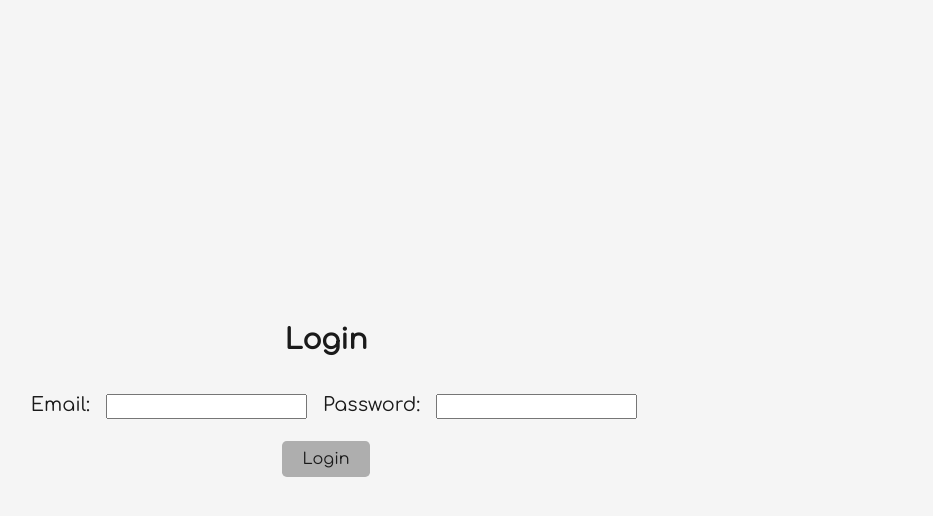
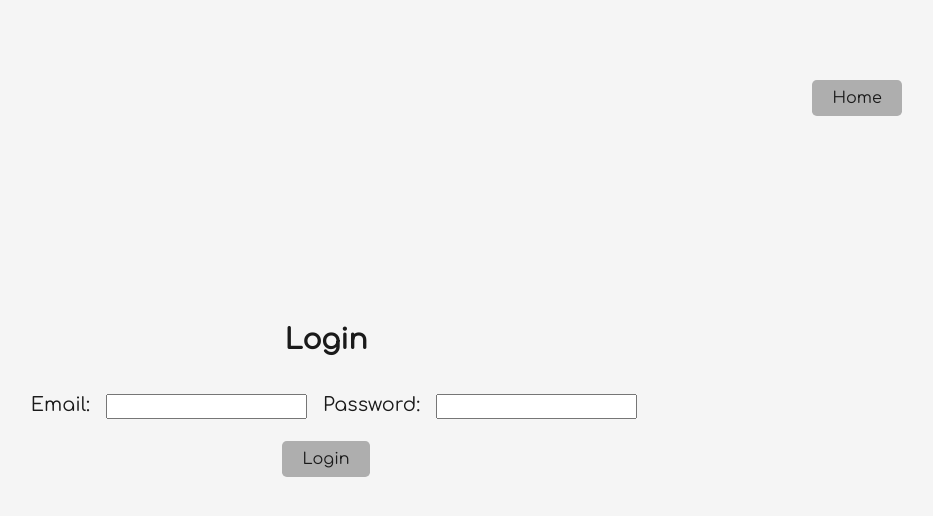
Before and after one commit to codeygallup/onTask, a React (Create React App) app in the folder client/: page /login in a window 1280 px wide. Shown: the top 516 px of the page, without its empty margins (314-1247 px from the left). Built offline with nearby package versions, Linux system fonts and the light colour scheme.

Commit message:
added return button to all pages

```diff
--- a/client/src/App.css
+++ b/client/src/App.css
@@ -53,3 +53,9 @@
 .logout:hover {
   border-color: #35968f;
 }
+
+.return {
+  position: absolute;
+  top: 10%;
+  right: 5%;
+}
--- a/client/src/pages/Login.js
+++ b/client/src/pages/Login.js
@@ -2,6 +2,7 @@ import React, { useState } from "react";
 import Auth from "../utils/auth";
 import { LOGIN } from "../utils/mutations";
 import { useMutation } from "@apollo/client";
+import { Link } from "react-router-dom";
 
 const Login = () => {
   const [formData, setFormData] = useState({
@@ -18,7 +19,7 @@ const Login = () => {
   };
 
   const handleSubmit = async (e) => {
-    e.preventDefault()
+    e.preventDefault();
 
     const form = e.currentTarget;
     if (form.checkValidity() === false) {
@@ -42,6 +43,10 @@ const Login = () => {
   };
 
   return (
+    <>
+      <Link to="/">
+        <button className="btn return">Home</button>
+      </Link>
       <form className="login text-center" onSubmit={handleSubmit}>
         <h3 className="mb-5">Login</h3>
         <label className="mx-3">Email:</label>
@@ -62,8 +67,11 @@ const Login = () => {
           required
         />
         <br />
-      <button type="submit" className="btn">Login</button>
+        <button type="submit" className="btn">
+          Login
+        </button>
       </form>
+    </>
   );
 };
 
--- a/client/src/pages/Project.js
+++ b/client/src/pages/Project.js
@@ -1,5 +1,6 @@
 import { useMutation } from "@apollo/client";
 import React, { useState } from "react";
+import { Link } from "react-router-dom";
 import { ADD_PROJECT } from "../utils/mutations";
 
 const Project = () => {
@@ -24,7 +25,7 @@ const Project = () => {
       await addProject({
         variables: { ...project },
       });
-      window.location.replace('/')
+      window.location.replace("/");
     } catch (err) {
       console.error(err);
     }
@@ -34,11 +35,15 @@ const Project = () => {
       description: "",
       complete: false,
     });
-
   };
 
   return (
     <>
+      <>
+        <Link to="/">
+        <button className="btn return">Home</button>
+        </Link>
+      </>
       <form className="login text-center" onSubmit={handleSubmit}>
         <h3 className="mb-5">Add New Project</h3>
         <label className="mx-3">Title:</label>
--- a/client/src/pages/ProjectUpdate.js
+++ b/client/src/pages/ProjectUpdate.js
@@ -1,12 +1,12 @@
 import { useMutation, useQuery } from "@apollo/client";
 import React, { useState } from "react";
-import { useParams } from "react-router-dom";
+import { Link, useParams } from "react-router-dom";
 import { UPDATE_PROJECT } from "../utils/mutations";
 import { ONE_PROJECT } from "../utils/queries";
 
 function ProjectUpdate() {
   let { id } = useParams();
-  console.log("🚀 ~ file: ProjectUpdate.js ~ line 9 ~ ProjectUpdate ~ id", id)
+  console.log("🚀 ~ file: ProjectUpdate.js ~ line 9 ~ ProjectUpdate ~ id", id);
 
   const { loading, data } = useQuery(ONE_PROJECT, {
     variables: { id: id },
@@ -42,6 +42,9 @@ function ProjectUpdate() {
   };
   return (
     <>
+      <Link to="/">
+        <button className="btn return">Home</button>
+      </Link>
       <form className="login text-center" onSubmit={handleSubmit}>
         <h3 className="mb-5">Update Project</h3>
         <label className="mx-3">Title:</label>
--- a/client/src/pages/Signup.js
+++ b/client/src/pages/Signup.js
@@ -2,6 +2,7 @@ import React, { useState } from "react";
 import Auth from "../utils/auth";
 import { ADD_USER } from "../utils/mutations";
 import { useMutation } from "@apollo/client";
+import { Link } from 'react-router-dom'
 
 const Signup = () => {
   const [formData, setFormData] = useState({
@@ -44,12 +45,16 @@ const Signup = () => {
   };
 
   return (
+    <>
+      <Link to="/">
+        <button className="btn return">Home</button>
+      </Link>
       <form className="signup text-center" onSubmit={handleSubmit}>
         <h3 className="mb-4">Sign Up</h3>
         <label className="mx-3">Username:</label>
         <input
           type="text"
-        name='username'
+          name="username"
           onChange={handleFormChange}
           value={formData.username}
           required
@@ -71,8 +76,11 @@ const Signup = () => {
           className="mb-4"
         />
         <br />
-      <button type="submit" className="btn">Sign Up</button>
+        <button type="submit" className="btn">
+          Sign Up
+        </button>
       </form>
+    </>
   );
 };
 
```
Lines whose indentation alone changed are shown as unchanged.
